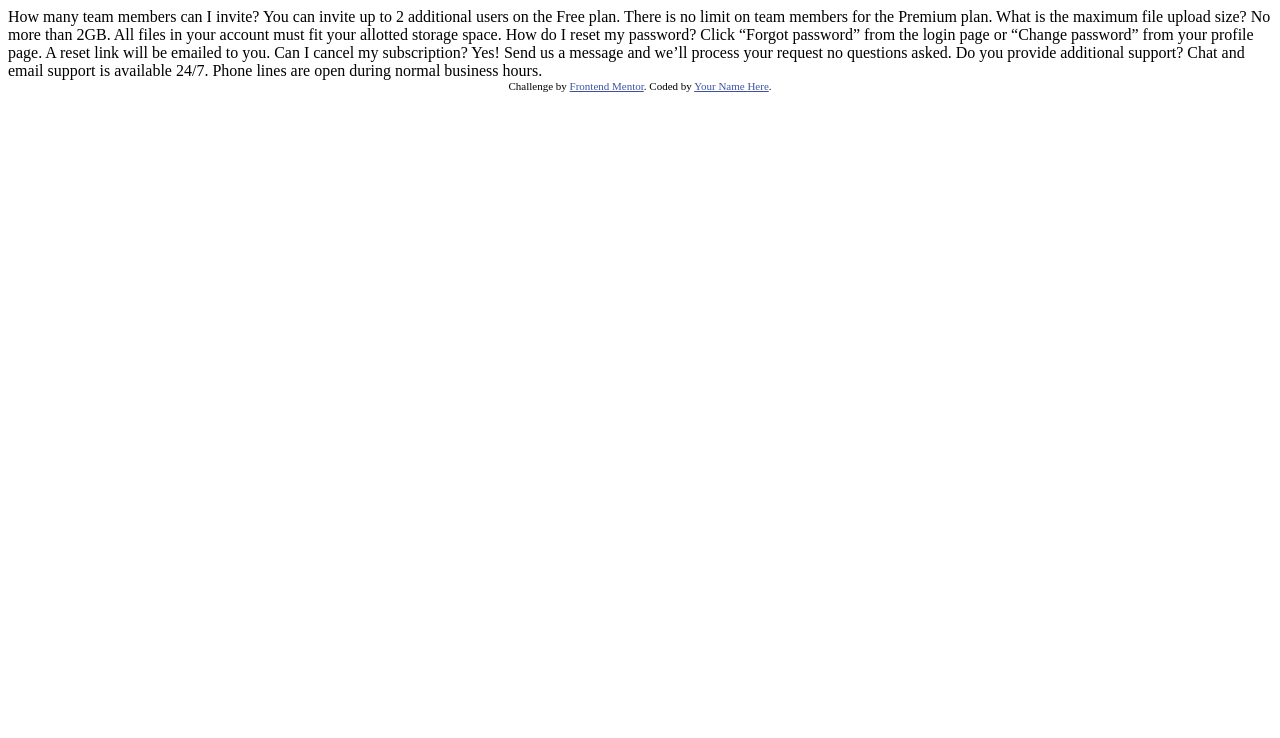
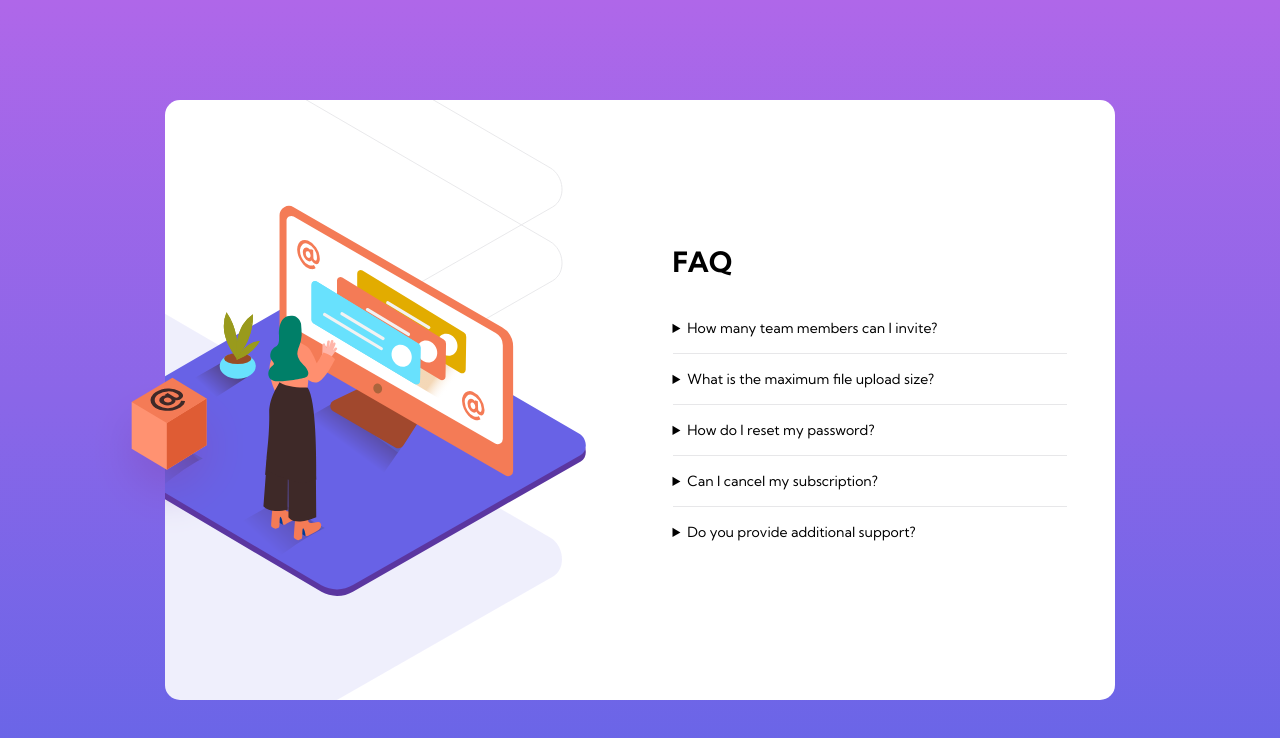
Before and after one commit to hns-dev/frontendMentor-FAQ-accordion-card, a plain HTML site: page index.html in a window 1280 px wide. Drawn offline with Linux system fonts and the light colour scheme.

Commit message:
Completed desktop styles.

```diff
--- a/css/style.scss
+++ b/css/style.scss
@@ -0,0 +1,160 @@
+@import url('https://fonts.googleapis.com/css2?family=Kumbh+Sans:wght@400;700&display=swap');
+
+// Primary - Text
+$dark-blue : hsl(238, 29%, 16%);
+$soft-red : hsl(14, 88%, 65%);
+// Background gradient
+$soft-violet : hsl(273, 75%, 66%);
+$soft-blue : hsl(240, 73%, 65%);
+// Neutral - Text
+$very-dark-grayish-blue : hsl(237, 12%, 33%);
+$dark-grayish-blue : hsl(240, 6%, 50%);
+// Dividers
+$light-grayish-blue: hsl(240, 5%, 91%);
+$font-size: 14px;
+$font-family: 'Kumbh Sans';
+
+*{
+    box-sizing: border-box;
+    margin: 0;
+    padding: 0;
+}
+
+body{
+    font-family: $font-family;
+    font-size: $font-size;
+    background: linear-gradient($soft-violet, $soft-blue);
+    height: 100vh;
+    overflow: hidden;
+    display: flex;
+    justify-content: center;
+    align-items: center;
+    margin: 0 auto;
+}
+
+img{
+    width: 100%;
+}
+
+.container{
+    width: 80%;
+    // height: 100%;
+    max-width: 1440px;
+    margin: 0 auto;
+}
+
+.card{
+    background-color: #fff;
+    border-radius: 15px;
+    display: grid;
+    grid-template-columns: 45% 55%;
+    gap: 2rem;
+    justify-content: center;
+    align-items: center;
+    position: relative;
+    width: 950px;
+    height: 600px;
+    margin: 0 auto;
+    // overflow: hidden;
+
+    &::before{
+        content: '';
+        background-image: url('../images/bg-pattern-desktop.svg');
+        background-position: left -552px bottom -125px;
+        background-size: cover;
+        background-repeat: no-repeat;
+        width: 100%;
+        height: 100%;
+        position: absolute;
+    }
+
+    &::after{
+        content: '';
+        background-image: url(../images/illustration-woman-online-desktop.svg);
+        background-position: left -93px center;
+        background-size: cover;
+        background-repeat: no-repeat;
+        width: 450px;
+        height: 391px;
+        position: absolute;
+    }
+
+    .orange-box{
+        position: absolute;
+        top: 46%;
+        left: -8%;
+        width: 160px;
+        height: 160px;
+        z-index: 1;
+    }
+
+    // .bg-img{
+    //     width: 550px;
+    //     height: 650px;
+    //     // background-image: url('../images/illustration-woman-online-desktop.svg');
+    //     // background-repeat: no-repeat;
+    //     // background-position: left -70px center;
+    //     position: relative;
+
+    //     // &::before{
+    //     //     content: '';
+    //     //     background-image: url('../images/bg-pattern-desktop.svg');
+    //     //     background-position: left -260px bottom 5px;
+    //     //     background-size: cover;
+    //     //     background-repeat: no-repeat;
+    //     //     width: 100%;
+    //     //     height: 100%;
+    //     //     position: absolute;
+    //     // }
+    // }
+
+    .faq-container{
+        margin: 0 4rem;
+        padding: 2rem  0;
+
+        h1{
+            margin-bottom: 1.5rem;
+        }
+
+        details{
+            padding-bottom: 1rem;
+            border-bottom: 1px solid $light-grayish-blue;
+
+            &:last-child{
+                border-bottom: none;
+            }
+
+            &[open] summary{
+                color: $dark-blue;
+                font-weight: 700;
+            }
+
+            summary{
+                position: relative;
+                // padding: 1rem 0;
+                padding: 1rem 0 0;
+                cursor: pointer;
+                outline: none;
+
+                &::-webkit-details-marker{
+                    position: absolute;
+                    right: 5px;
+                    background: url('../images/icon-arrow-down.svg') center no-repeat;
+                    color: transparent;
+                }
+
+                &:hover{
+                    color: $soft-red;
+                }
+            }
+
+            p{
+                width: 80%;
+                margin-top: 0.5rem;
+                font-size: 13px;
+                line-height: 1.5;
+            }
+        }
+    }
+
+}
--- a/index.html
+++ b/index.html
@@ -21,30 +21,56 @@
       color: hsl(228, 45%, 44%);
     }
   </style>
+  <link rel="stylesheet" href="css/style.css">
 </head>
 
 <body>
-  How many team members can I invite?
-  You can invite up to 2 additional users on the Free plan. There is no limit on
-  team members for the Premium plan.
+  <div class="container">
+    <div class="card">
+      <img src="images/illustration-box-desktop.svg" alt="box illustration" class="orange-box">
 
-  What is the maximum file upload size?
-  No more than 2GB. All files in your account must fit your allotted storage space.
+      <div class="bg-img">
+        <!-- <img src="images/bg-pattern-desktop.svg" alt="background image"> -->
+        <!-- <img src="images/illustration-woman-online-desktop.svg" alt=""> -->
+      </div>
 
-  How do I reset my password?
-  Click “Forgot password” from the login page or “Change password” from your profile page.
-  A reset link will be emailed to you.
+      <div class="faq-container">
+        <h1>FAQ</h1>
+        <details>
+          <summary>How many team members can I invite?</summary>
+          <p>You can invite up to 2 additional users on the Free plan. There is no limit on
+            team members for the Premium plan.</p>
+        </details>
 
-  Can I cancel my subscription?
-  Yes! Send us a message and we’ll process your request no questions asked.
+        <details>
+          <summary>What is the maximum file upload size?</summary>
+          <p>No more than 2GB. All files in your account must fit your allotted storage space.</p>
+        </details>
 
-  Do you provide additional support?
-  Chat and email support is available 24/7. Phone lines are open during normal business hours.
+        <details>
+          <summary>How do I reset my password?</summary>
+          <p>Click “Forgot password” from the login page or “Change password” from your profile page.
+            A reset link will be emailed to you.</p>
+        </details>
 
-  <div class="attribution">
+        <details>
+          <summary>Can I cancel my subscription?</summary>
+          <p>Yes! Send us a message and we’ll process your request no questions asked.</p>
+        </details>
+
+        <details>
+          <summary>Do you provide additional support?</summary>
+          <p>Chat and email support is available 24/7. Phone lines are open during normal business hours.</p>
+        </details>
+      </div>
+    </div>
+  </div>
+
+
+  <!-- <div class="attribution">
     Challenge by <a href="https://www.frontendmentor.io?ref=challenge" target="_blank">Frontend Mentor</a>.
     Coded by <a href="#">Your Name Here</a>.
-  </div>
+  </div> -->
 </body>
 
 </html>
```
Also changed, not shown: css/style.css, 1 other file.
